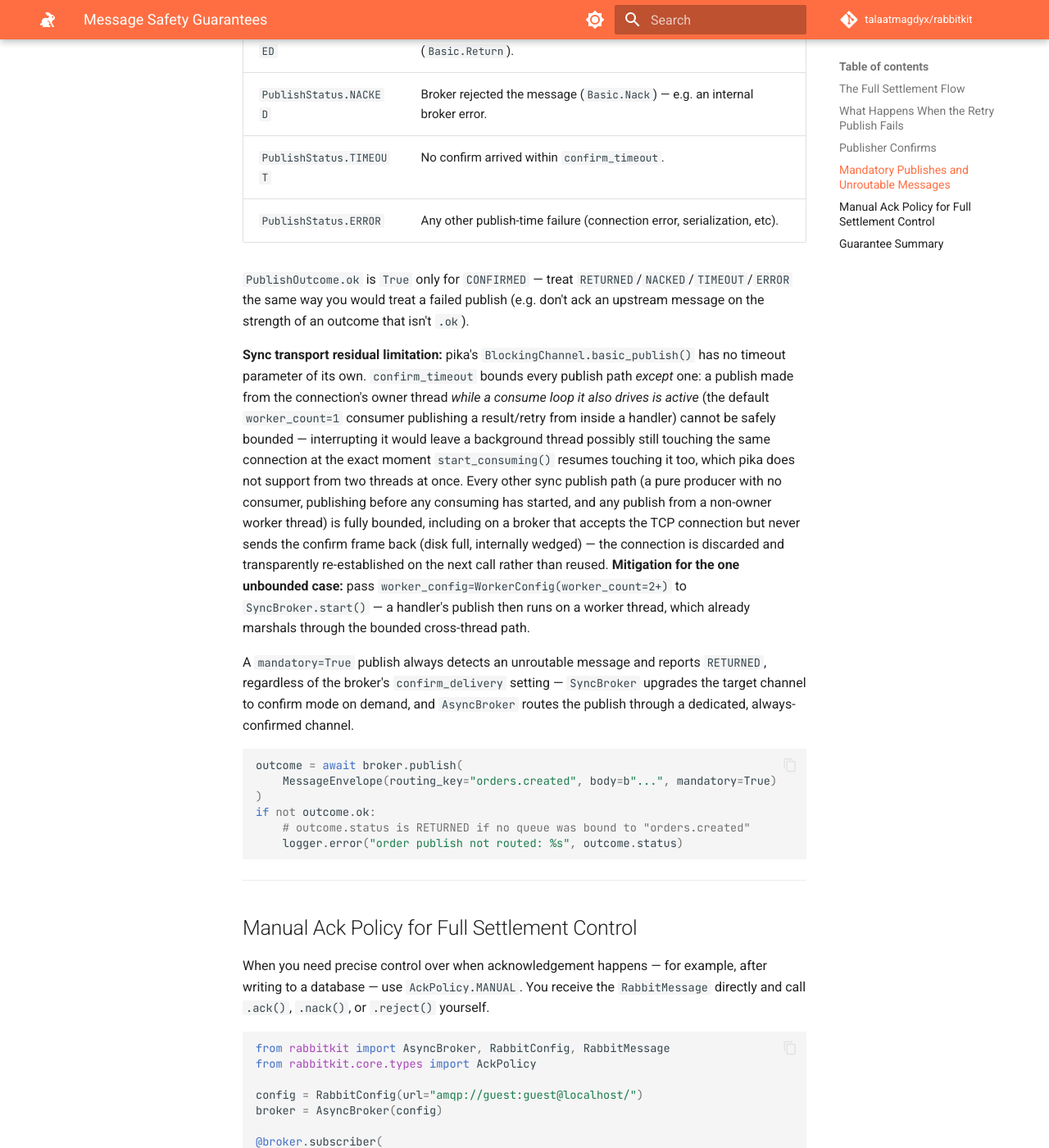
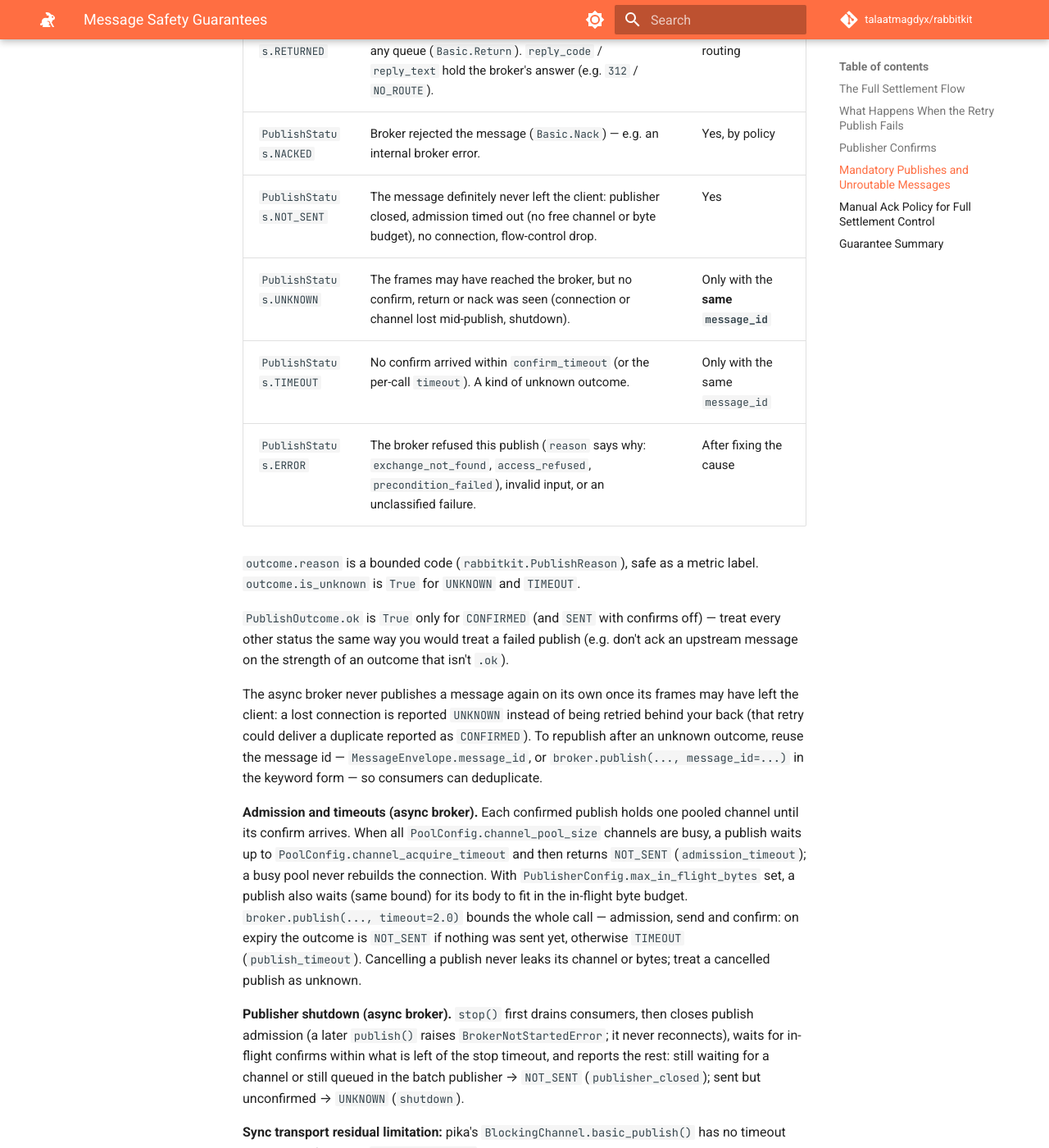
Before and after one commit to talaatmagdyx/rabbitkit, an MkDocs documentation site: the page built from docs/message-safety.md, in a window 1280 px wide and 1400 px high, scrolled down 1853 px. Shown: the whole window at 82% size. Built offline with MkDocs 1.6.1 and Material for MkDocs 9.7.7, drawn with Linux system fonts in a browser that asks for light colours; comment, search, counter and statistics services are not loaded; some of the changed text lies outside the part shown.

Commit message:
docs(transport): publish outcome contract, admission, publisher shutdown; changelog fragment
docs/message-safety.md documents NOT_SENT / UNKNOWN and when each status
may be published again, the admission and per-call timeouts, the byte
budget and the publisher shutdown sequence. changelog.d/transport.md holds
the CHANGELOG entries and the README wording change for the integrator.

```diff
--- a/docs/message-safety.md
+++ b/docs/message-safety.md
@@ -58,17 +58,44 @@ Without publisher confirms, there is no way to distinguish a successful publish
 silently dropping it when no queue is bound to match the routing key. `broker.publish()`
 reports this via `PublishOutcome.status`:
 
-| Status | Meaning |
-|---|---|
-| `PublishStatus.CONFIRMED` | Broker accepted and routed the message. `outcome.ok` is `True`. |
-| `PublishStatus.RETURNED` | `mandatory=True` and the broker could not route it to any queue (`Basic.Return`). |
-| `PublishStatus.NACKED` | Broker rejected the message (`Basic.Nack`) — e.g. an internal broker error. |
-| `PublishStatus.TIMEOUT` | No confirm arrived within `confirm_timeout`. |
-| `PublishStatus.ERROR` | Any other publish-time failure (connection error, serialization, etc). |
+| Status | Meaning | Publish again? |
+|---|---|---|
+| `PublishStatus.CONFIRMED` | Broker accepted and routed the message. `outcome.ok` is `True`. | No |
+| `PublishStatus.RETURNED` | `mandatory=True` and the broker could not route it to any queue (`Basic.Return`). `reply_code` / `reply_text` hold the broker's answer (e.g. `312` / `NO_ROUTE`). | After fixing routing |
+| `PublishStatus.NACKED` | Broker rejected the message (`Basic.Nack`) — e.g. an internal broker error. | Yes, by policy |
+| `PublishStatus.NOT_SENT` | The message definitely never left the client: publisher closed, admission timed out (no free channel or byte budget), no connection, flow-control drop. | Yes |
+| `PublishStatus.UNKNOWN` | The frames may have reached the broker, but no confirm, return or nack was seen (connection or channel lost mid-publish, shutdown). | Only with the **same `message_id`** |
+| `PublishStatus.TIMEOUT` | No confirm arrived within `confirm_timeout` (or the per-call `timeout`). A kind of unknown outcome. | Only with the same `message_id` |
+| `PublishStatus.ERROR` | The broker refused this publish (`reason` says why: `exchange_not_found`, `access_refused`, `precondition_failed`), invalid input, or an unclassified failure. | After fixing the cause |
 
-`PublishOutcome.ok` is `True` only for `CONFIRMED` — treat `RETURNED`/`NACKED`/`TIMEOUT`/`ERROR`
-the same way you would treat a failed publish (e.g. don't ack an upstream message on the
-strength of an outcome that isn't `.ok`).
+`outcome.reason` is a bounded code (`rabbitkit.PublishReason`), safe as a metric label.
+`outcome.is_unknown` is `True` for `UNKNOWN` and `TIMEOUT`.
+
+`PublishOutcome.ok` is `True` only for `CONFIRMED` (and `SENT` with confirms off) — treat
+every other status the same way you would treat a failed publish (e.g. don't ack an upstream
+message on the strength of an outcome that isn't `.ok`).
+
+The async broker never publishes a message again on its own once its frames may have left
+the client: a lost connection is reported `UNKNOWN` instead of being retried behind your
+back (that retry could deliver a duplicate reported as `CONFIRMED`). To republish after an
+unknown outcome, reuse the message id — `MessageEnvelope.message_id`, or
+`broker.publish(..., message_id=...)` in the keyword form — so consumers can deduplicate.
+
+**Admission and timeouts (async broker).** Each confirmed publish holds one pooled channel
+until its confirm arrives. When all `PoolConfig.channel_pool_size` channels are busy, a
+publish waits up to `PoolConfig.channel_acquire_timeout` and then returns `NOT_SENT`
+(`admission_timeout`); a busy pool never rebuilds the connection. With
+`PublisherConfig.max_in_flight_bytes` set, a publish also waits (same bound) for its body to
+fit in the in-flight byte budget. `broker.publish(..., timeout=2.0)` bounds the whole call —
+admission, send and confirm: on expiry the outcome is `NOT_SENT` if nothing was sent yet,
+otherwise `TIMEOUT` (`publish_timeout`). Cancelling a publish never leaks its channel or
+bytes; treat a cancelled publish as unknown.
+
+**Publisher shutdown (async broker).** `stop()` first drains consumers, then closes publish
+admission (a later `publish()` raises `BrokerNotStartedError`; it never reconnects), waits for
+in-flight confirms within what is left of the stop timeout, and reports the rest: still
+waiting for a channel or still queued in the batch publisher → `NOT_SENT`
+(`publisher_closed`); sent but unconfirmed → `UNKNOWN` (`shutdown`).
 
 **Sync transport residual limitation:** pika's `BlockingChannel.basic_publish()` has no
 timeout parameter of its own. `confirm_timeout` bounds every publish path *except* one: a
@@ -150,4 +177,7 @@ With `AckPolicy.MANUAL`, RabbitKit does **not** touch the ack state after your h
 | `stop()` with a handler past `graceful_timeout` | Handler cancelled; nacked for redelivery; abandoned after 1 s more if it ignores cancellation, so `stop()` stays bounded |
 | Connection drops mid-processing | Broker redelivers; duplicate delivery is possible and expected |
 | Publisher confirms disabled (unsupported path) | Not supported for retry/DLQ paths; confirms are always required |
-| `mandatory=True` publish, no matching binding | `PublishOutcome.status == RETURNED`; `.ok` is `False` — never reported as `CONFIRMED` |
+| `mandatory=True` publish, no matching binding | `PublishOutcome.status == RETURNED` on every path (direct, batch, reply-to); `.ok` is `False` — never reported as `CONFIRMED` |
+| Connection lost after the publish frame left (async) | `UNKNOWN`; never republished by the library |
+| Publisher channel pool exhausted (async) | Waits `channel_acquire_timeout`, then `NOT_SENT` (`admission_timeout`); connection untouched |
+| Publish after `stop()` (async) | `BrokerNotStartedError`; nothing is sent, nothing reconnects |
```
Also changed, not shown: changelog.d/transport.md (added, +160 -0 lines), docs/api/messages.md (+1 -0 lines), docs/production/checklist.md (+1 -0 lines), docs/production/patterns.md (+1 -1 lines).
